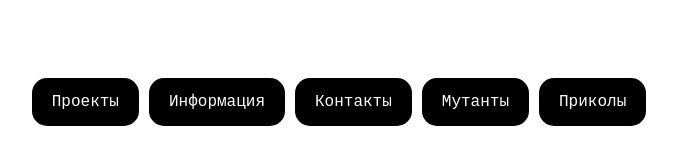
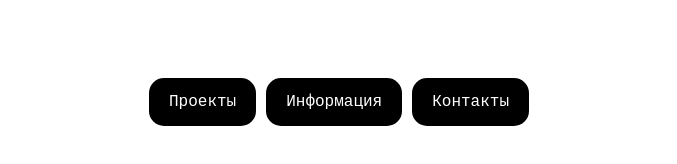
Before and after one commit to dashpd/WebpPageTest, a website built with Vite: page index.html in a window 1280 px wide. Shown: the part 272-436 px from the top of the page, without its empty margins (301-978 px from the left). Built offline with nearby package versions, Linux system fonts and the light colour scheme; files whose address does not match are found by name.

Commit message:
Update index.html

```diff
--- a/index.html
+++ b/index.html
@@ -39,12 +39,6 @@
         <div class="B3">
             <button type="button" class="button" onclick="document.location='contacts'">Контакты</button>
         </div>
-        <div class="B4">
-            <button type="button" class="button" onclick="document.location='contacts'">Мутанты</button>
-        </div>
-        <div class="B5">
-            <button type="button" class="button" onclick="document.location='contacts'">Приколы</button>
-        </div>
     </div>
     <div class="container0">
     </div>
```
